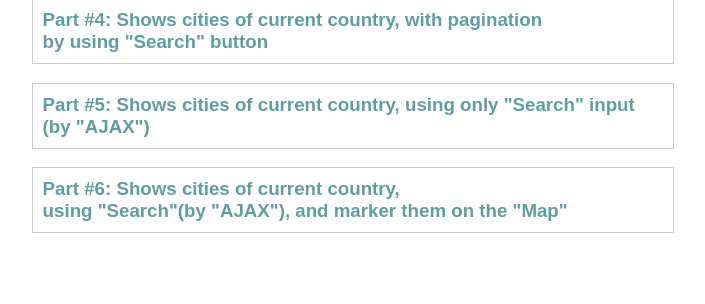
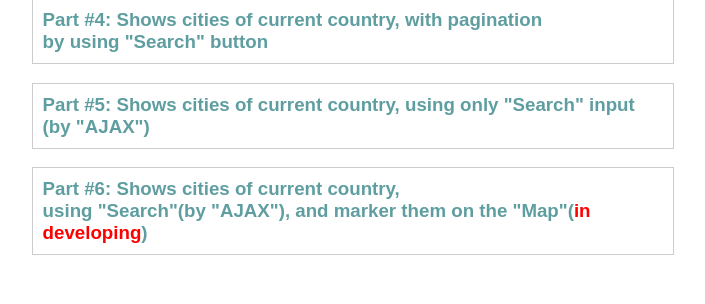
Before and after one commit to IDemetrus/search, a PHP site: page / in a window 1280 px wide. Shown: the part 374-678 px from the top of the page, without its empty margins (307-1012 px from the left). Run offline with PHP 8.4, Linux system fonts and the light colour scheme.

Commit message:
change status

```diff
--- a/countries.css
+++ b/countries.css
@@ -146,3 +146,6 @@ input[type=submit], input[type=button]:hover {
     border: 1px solid #ccc;
     box-sizing: border-box;
 }
+.red{
+    color: red;
+}
--- a/index.php
+++ b/index.php
@@ -28,7 +28,7 @@
         <h3><li>Part #3: Shows cities of current country, with pagination</li></h3>
         <h3><li>Part #4: Shows cities of current country, with pagination<br> by using "Search" button</li></h3>
         <h3><li>Part #5: Shows cities of current country, using only "Search" input <br>(by "AJAX")</li></h3>
-        <h3><li>Part #6: Shows cities of current country, <br>using "Search"(by "AJAX"), and marker them on the "Map"</li></h3>
+        <h3><li>Part #6: Shows cities of current country, <br>using "Search"(by "AJAX"), and marker them on the "Map"(<span class="red">in developing</span>)</li></h3>
     </ol>
     </div>
 </body>
```
